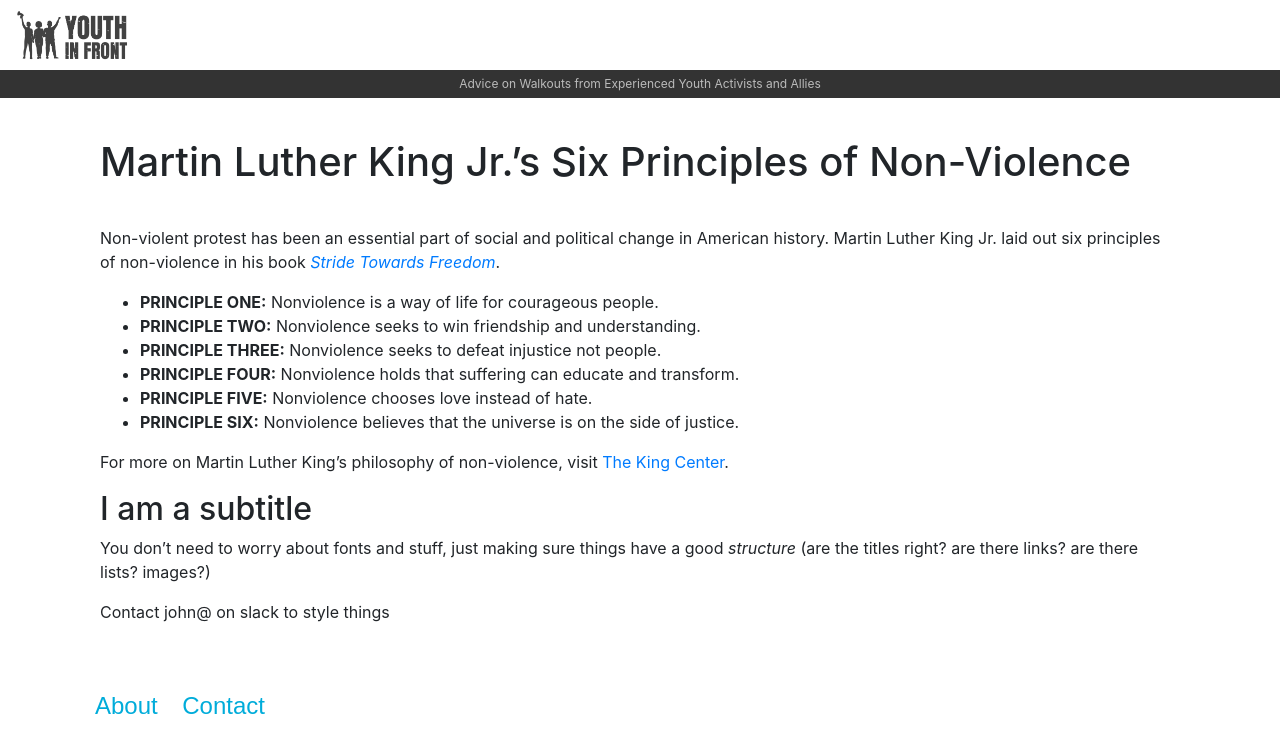
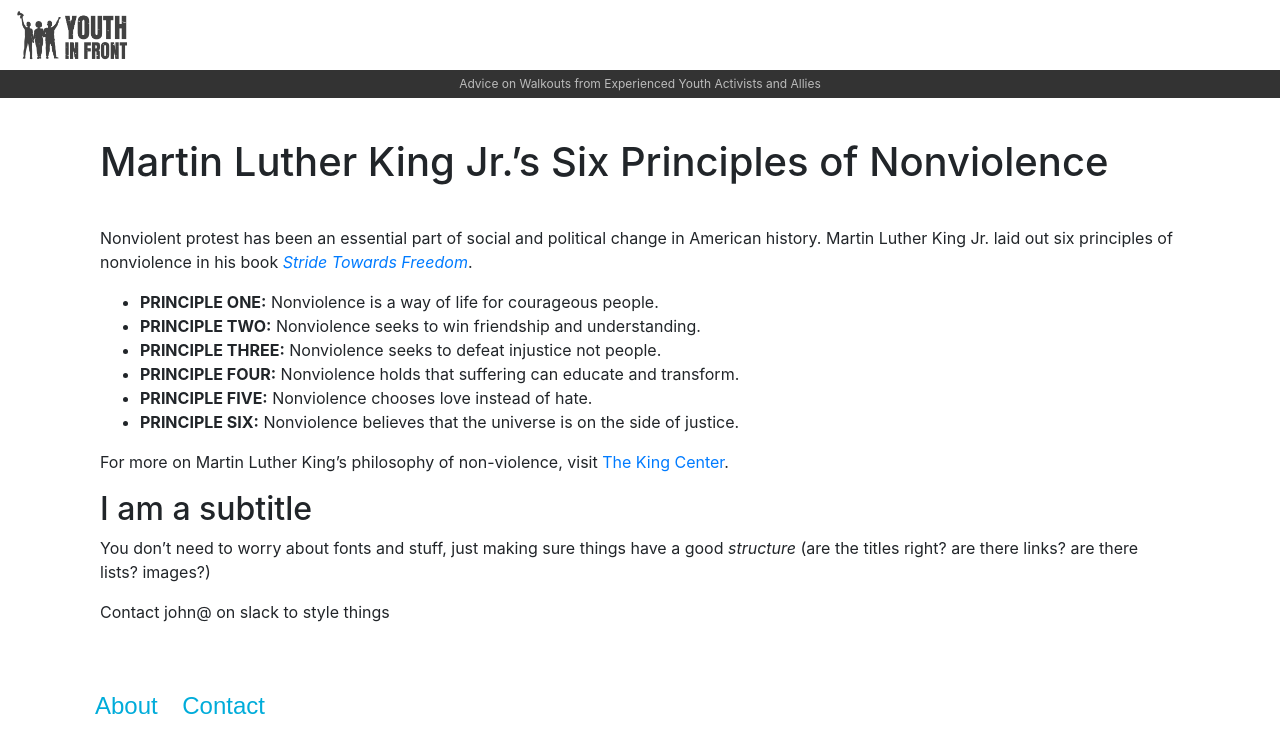
Before and after one commit to youthinfront/youthinfront-site, a Jekyll site: the page built from nonviolence-and-protest.md, in a window 1280 px wide. Shown: the top 753 px of the page. Built offline with Jekyll 4.4.1, drawn with Linux system fonts in a browser that asks for light colours; nearby versions of some CDN libraries; our own code applies the rules of GitHub Pages for plain Markdown files.

Commit message:
Update nonviolence-and-protest.md

```diff
--- a/nonviolence-and-protest.md
+++ b/nonviolence-and-protest.md
@@ -2,10 +2,10 @@
 layout: page
 ---
 
-Martin Luther King Jr.'s Six Principles of Non-Violence
+Martin Luther King Jr.'s Six Principles of Nonviolence
 =================
 
-Non-violent protest has been an essential part of social and political change in American history. Martin Luther King Jr. laid out six principles of non-violence in his book [*Stride Towards Freedom*](https://www.amazon.com/Stride-Toward-Freedom-Montgomery-Story/dp/0062504908).
+Nonviolent protest has been an essential part of social and political change in American history. Martin Luther King Jr. laid out six principles of nonviolence in his book [*Stride Towards Freedom*](https://www.amazon.com/Stride-Toward-Freedom-Montgomery-Story/dp/0062504908).
 
 * **PRINCIPLE ONE:** Nonviolence is a way of life for courageous people.
 * **PRINCIPLE TWO:** Nonviolence seeks to win friendship and understanding.
```
